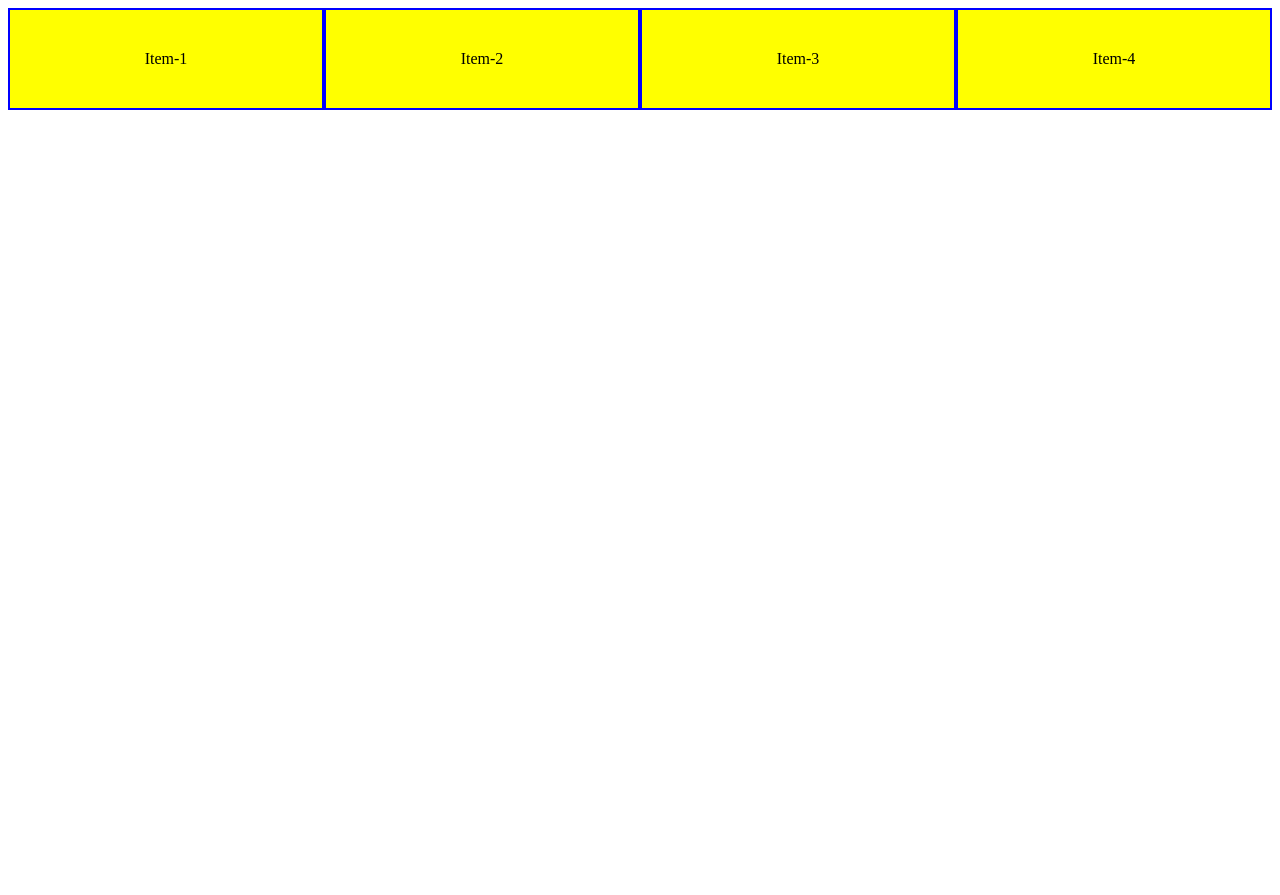
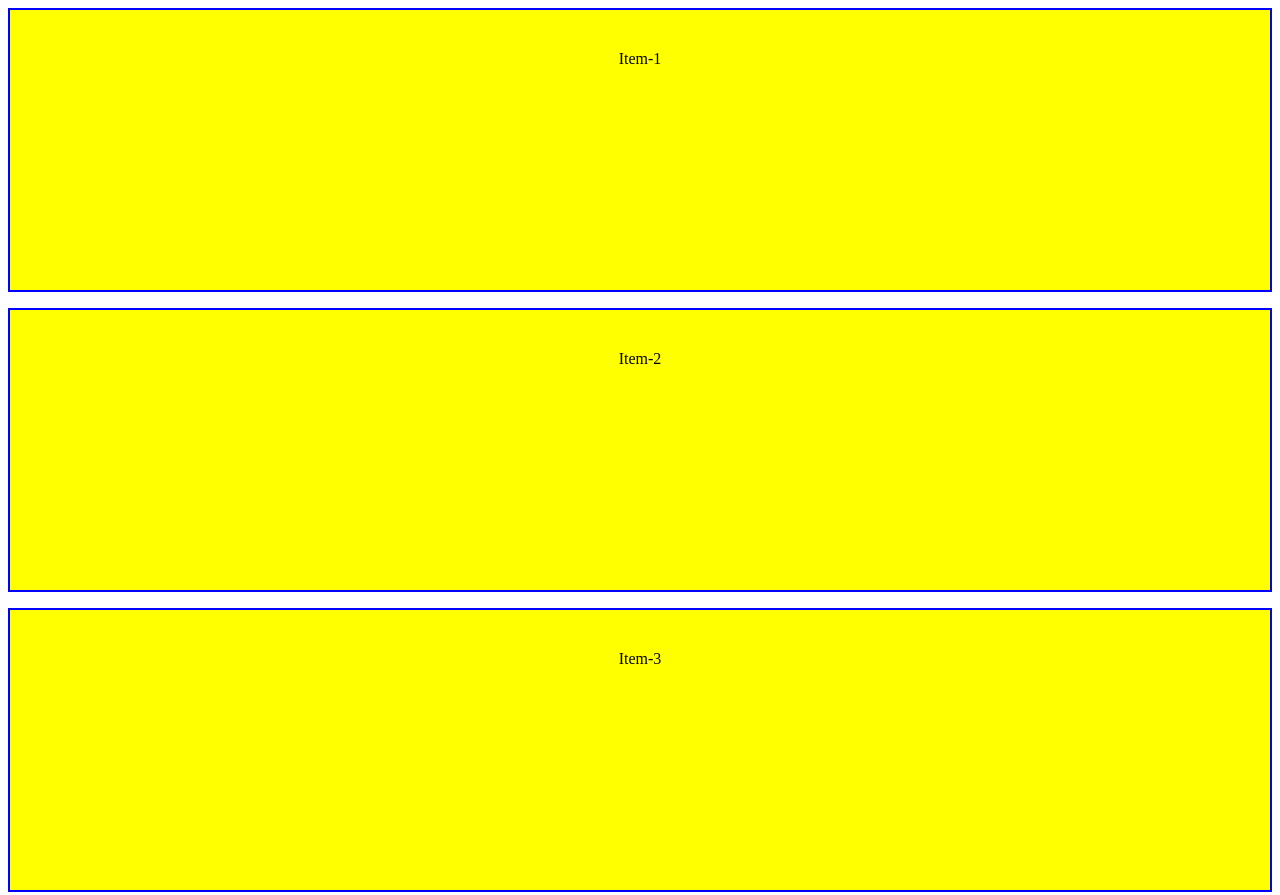
Before and after one commit to rjsudhin/odin-project-repo, a plain HTML site: page flexbox/index.html in a window 1280 px wide. Shown: the top 895 px of the page. Before the commit the page ends 800 px from the top, so only its background shows below. Drawn offline with Linux system fonts and the light colour scheme.

Commit message:
Understood how the flex-direction works in flexbox layout

```diff
--- a/flexbox/styles.css
+++ b/flexbox/styles.css
@@ -1,6 +1,8 @@
 .container {
   display: flex;
-  flex-wrap: wrap; /* This going to be wrap the all items in the container */
+  /* flex-wrap: wrap; This going to be wrap the all items in the container */
+  gap: 1rem;
+  flex-direction: column; /* changed the main axis to top to bottom */
 }
 
 
@@ -8,7 +10,8 @@
   border: 2px solid blue;
   padding: 40px;
   flex: 1; /* it's will flex all items to fit */
-  flex: 1 2 100px;
+  flex: 1 2 200px; /* it' only works with height with column layout instead of row width */
   background-color: yellow;
   text-align: center;
+  /* min-height: 150px; */
 }
```
